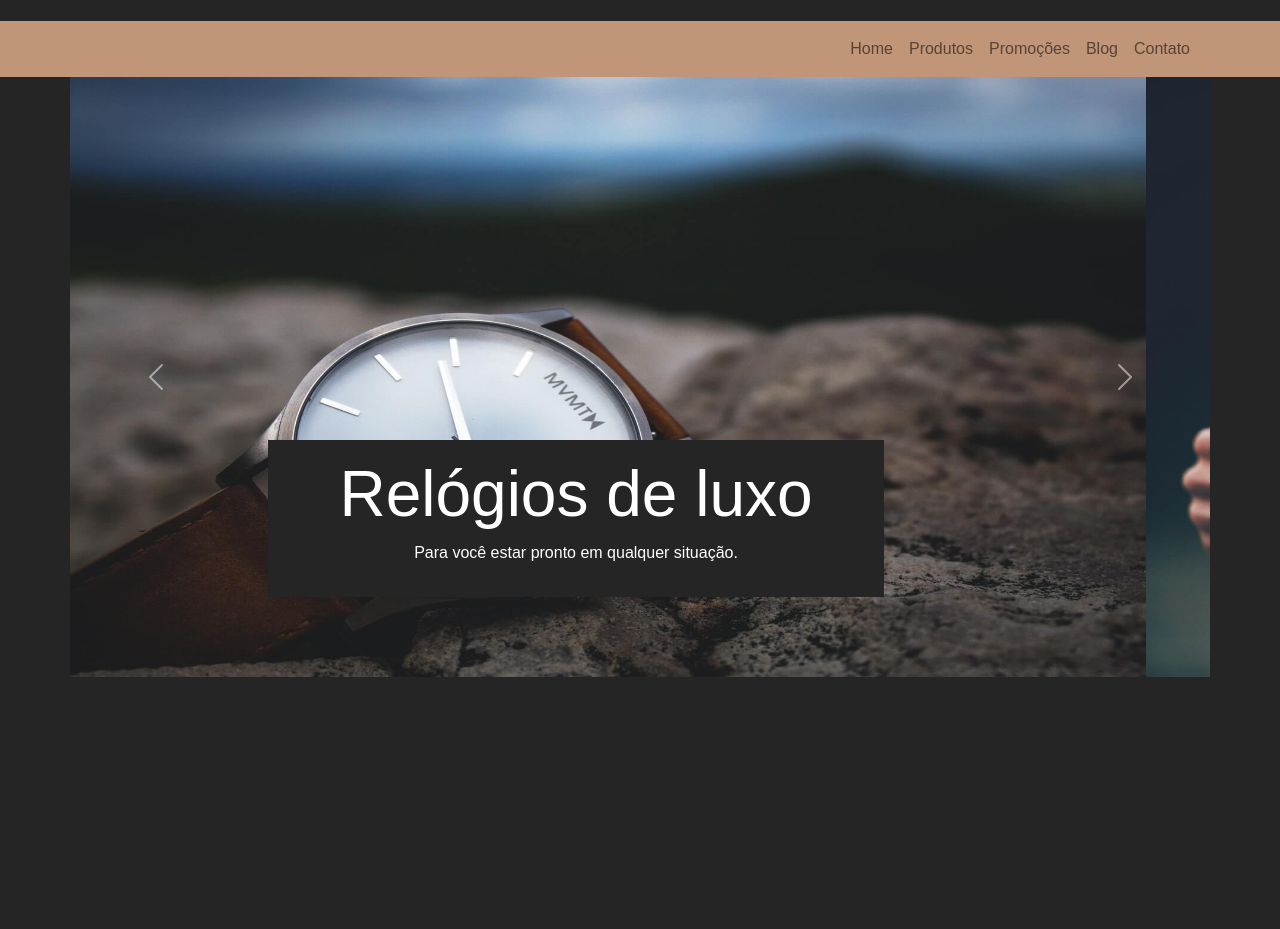
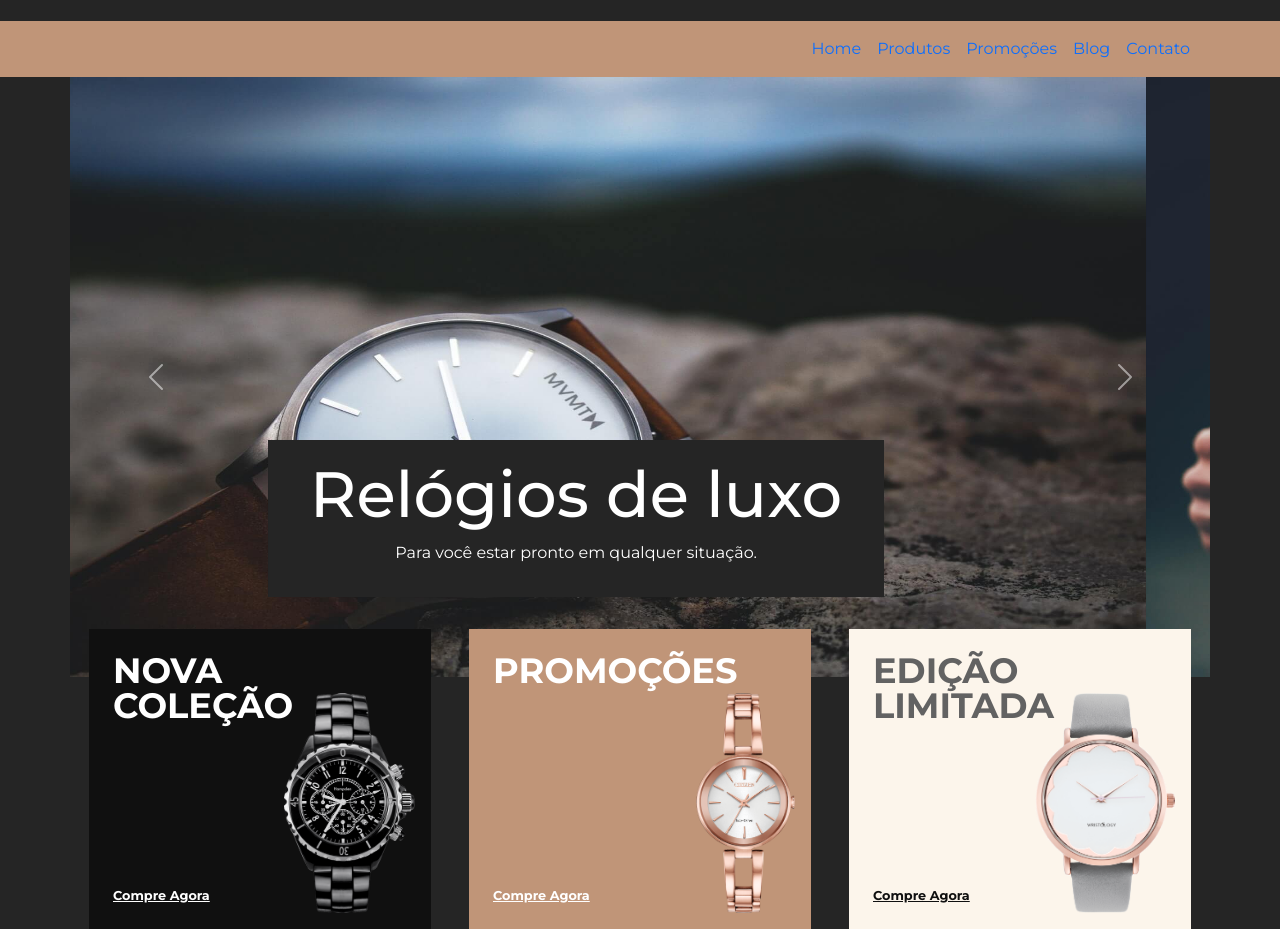
Before and after one commit to Isa-Paiola/Bootstrap_projetoLojaPrata_Isabela, a plain HTML site: page index.html in a window 1280 px wide. Shown: the part 115-1044 px from the top of the page. Before the commit the page ends 800 px from the top, so only its background shows below. Drawn offline with nearby package versions, Linux system fonts and the light colour scheme.

Commit message:
Update index.html

```diff
--- a/index.html
+++ b/index.html
@@ -4,17 +4,24 @@
     <meta charset="UTF-8">
     <meta http-equiv="X-UA-Compatible" content="IE=edge">
     <meta name="viewport" content="width=device-width, initial-scale=1.0">
+    <!-- Favicon -->
     <link rel="shortcut icon" href="img/favicon.ico" type="image/x-icon">
     <title>ExactTime</title>
+  <!-- Google Fonts -->
     <link rel="preconnect" href="https://fonts.googleapis.com">
     <link rel="preconnect" href="https://fonts.gstatic.com" crossorigin>
-      <link href="https://fonts.googleapis.com/css2/family-Montserrat:ital,wght@0,100;0,200;0,300;0,400;0,500;0,600;0,700;0,800;0,900;1,100;1,200;1,300;1,400;1,500;1,600;1,700;1,800;1,900&display=swap" rel="stylesheet">
-      <link href="https://cdn.jsdelivr.net/npm/bootstrap@5.2.1/dist/css/bootstrap.min.css" rel="stylesheet" integrity="sha384-eNXjvbhowmrd0YtOv41xWn5kzSxSV6fpTcMtXbL81V9zGX6Qx0+0n4o3" crossorigin="anonymous">
+    <link href="https://fonts.googleapis.com/css2?family=Montserrat:ital,wght@0,100;0,200;0,300;0,400;0,500;0,600;0,700;0,800;0,900;1,100;1,200;1,300;1,400;1,500;1,600;1,700;1,800;1,900&display=swap" rel="stylesheet">
+  <!-- Boostrap -->
+    <link href="https://cdn.jsdelivr.net/npm/bootstrap@5.0.1/dist/css/bootstrap.min.css" rel="stylesheet" integrity="sha384-+0n0xVW2eSR5OomGNYDnhzAbDsOXxcvSN1TPprVMTNDbiYZCxYbOOl7+AMvyTG2x" crossorigin="anonymous">
+  <!-- Ícones -->
     <link rel="stylesheet" href="https://cdn.jsdelivr.net/npm/bootstrap-icons@1.5.0/font/bootstrap-icons.css">
+  <!-- CSS -->
     <link rel="stylesheet" href="style.css">
+  <!-- Boostrap JS -->
     <script src="https://cdn.jsdelivr.net/npm/bootstrap@5.0.2/dist/js/bootstrap.bundle.min.js" integrity="sha384-MrcW6ZMFYlzcLA8Nl+NtUVF0sA7MsXsP1UyJoMp4YLEuNSfAP+JcXn/tWtIaxVXM" crossorigin="anonymous"></script>
 </head>
 <body>
+  <!-- NAVBAR -->
 
   <!-- Realize apenas o Navbar: html + CSS -->
   <nav class="navbar navbar-expand-lg primary-bg-color py-4 px-2" id="navbar">
@@ -116,16 +123,29 @@
     </div>
 </div>
 
+ <!-- MINI BANNERS  -->
+
+<div class="container" id="mini-banners">
+           <div class="row justify-content-around">
+                      <div class="col-12 dark-bg-color" id="mini-banner-1">
+                                 <h2>Nova Coleção</h2>
+                                 <img src="img/relogio1.png" alt="Relógio 1">
+                                 <a href="#">Compre Agora</a>
+                      </div>
+                      <div class="col-12 secondary-bg-color" id="mini-banner-2">
+                                 <h2>Promoções</h2>
+                                 <img src="img/relogio2.png" alt="Relógio 1">
+                                 <a href="#">Compre Agora</a>
+                      </div>
+                      <div class="col-12 light-bg-color" id="mini-banner-3">
+                                 <h2 class="secondary-color">Edição Limitada</h2>
+                                 <a href="#">Compre Agora</a>
+                                 <img src="img/relogio3.png" alt="Relógio 1">
+                      </div>
+           </div>
+</div>
 
 
 
-  <!-- Depois avance para os próximos passos -->
-
-  <!-- Tenha paciência! Entenda como funciona cada passo -->
-
-  <!-- Que tal deixar no visual mais personalizado?! -->
-
-  <!-- Abuse da criatividade! -->
-
 </body>
 </html>
```
Lines whose indentation alone changed are shown as unchanged.
